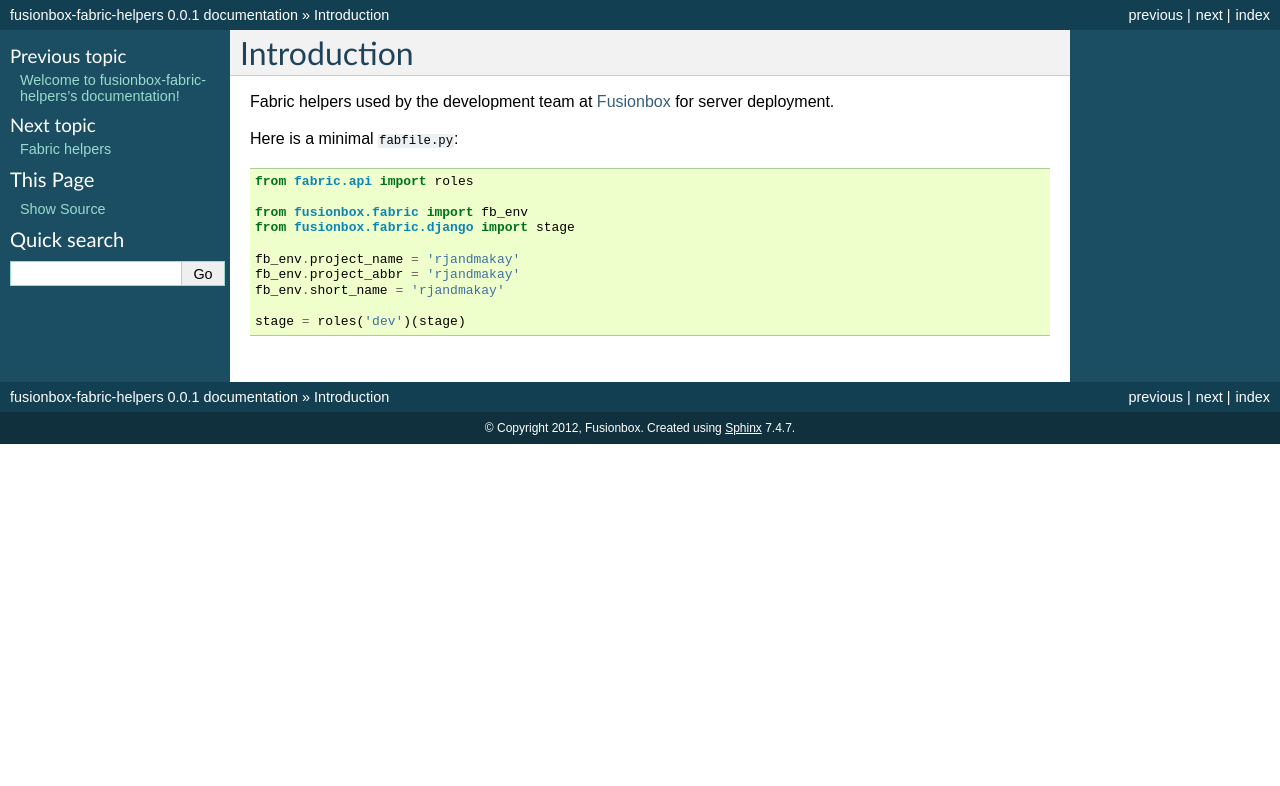
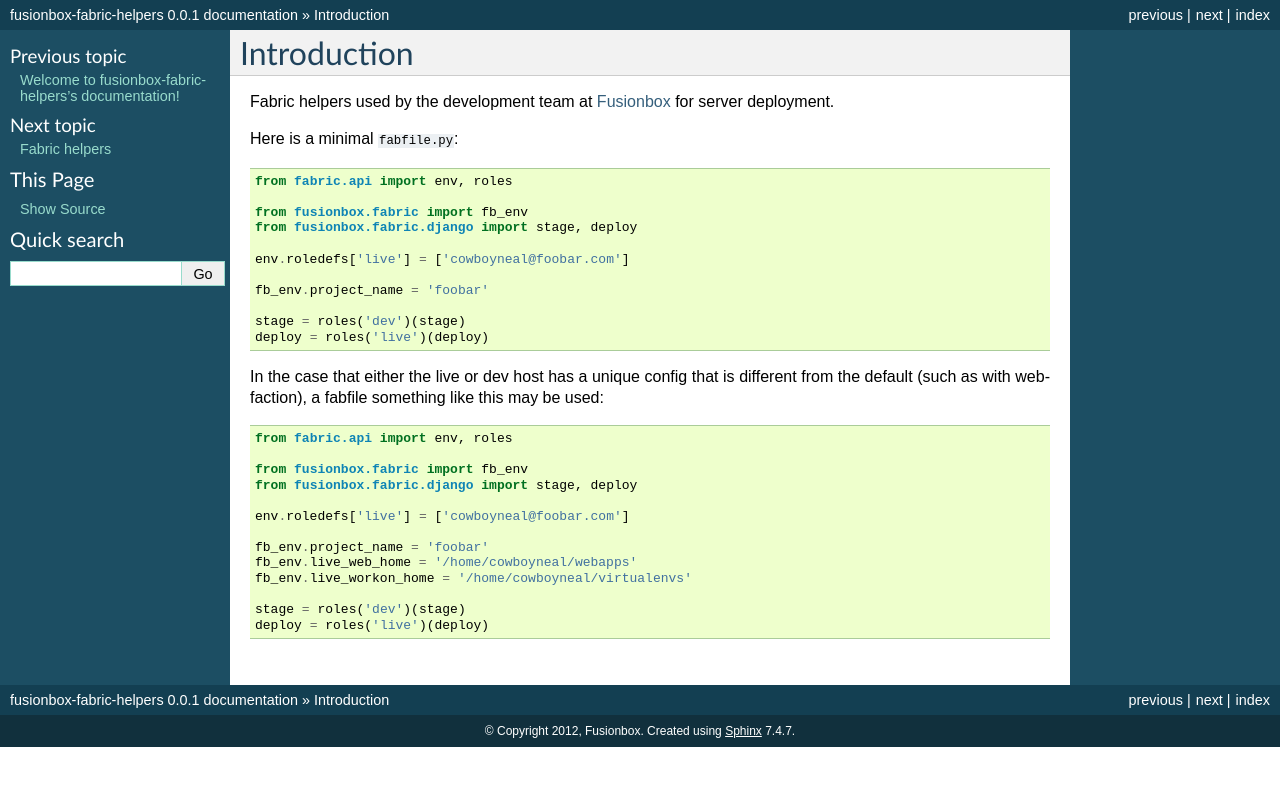
Before and after one commit to fusionbox/fusionbox-fabric-helpers, a Sphinx documentation site: the page built from doc/intro.rst, in a window 1280 px wide. Shown: the top 786 px of the page. Built offline with Sphinx 7.4.7, drawn with Linux system fonts in a browser that asks for light colours.

Commit message:
Update docs

```diff
--- a/doc/intro.rst
+++ b/doc/intro.rst
@@ -5,16 +5,35 @@ Fabric helpers used by the development team at Fusionbox_ for server deployment.
 
 Here is a minimal ``fabfile.py``::
 
-    from fabric.api import roles
+    from fabric.api import env, roles
 
     from fusionbox.fabric import fb_env
-    from fusionbox.fabric.django import stage
+    from fusionbox.fabric.django import stage, deploy
 
-    fb_env.project_name = 'rjandmakay'
-    fb_env.project_abbr = 'rjandmakay'
-    fb_env.short_name = 'rjandmakay'
+    env.roledefs['live'] = ['cowboyneal@foobar.com']
+
+    fb_env.project_name = 'foobar'
 
     stage = roles('dev')(stage)
+    deploy = roles('live')(deploy)
+
+In the case that either the live or dev host has a unique config that is
+different from the default (such as with webfaction), a fabfile something like
+this may be used::
+
+    from fabric.api import env, roles
+
+    from fusionbox.fabric import fb_env
+    from fusionbox.fabric.django import stage, deploy
+
+    env.roledefs['live'] = ['cowboyneal@foobar.com']
+
+    fb_env.project_name = 'foobar'
+    fb_env.live_web_home = '/home/cowboyneal/webapps'
+    fb_env.live_workon_home = '/home/cowboyneal/virtualenvs'
+
+    stage = roles('dev')(stage)
+    deploy = roles('live')(deploy)
 
 
 .. _Fusionbox: http://www.fusionbox.com
```
